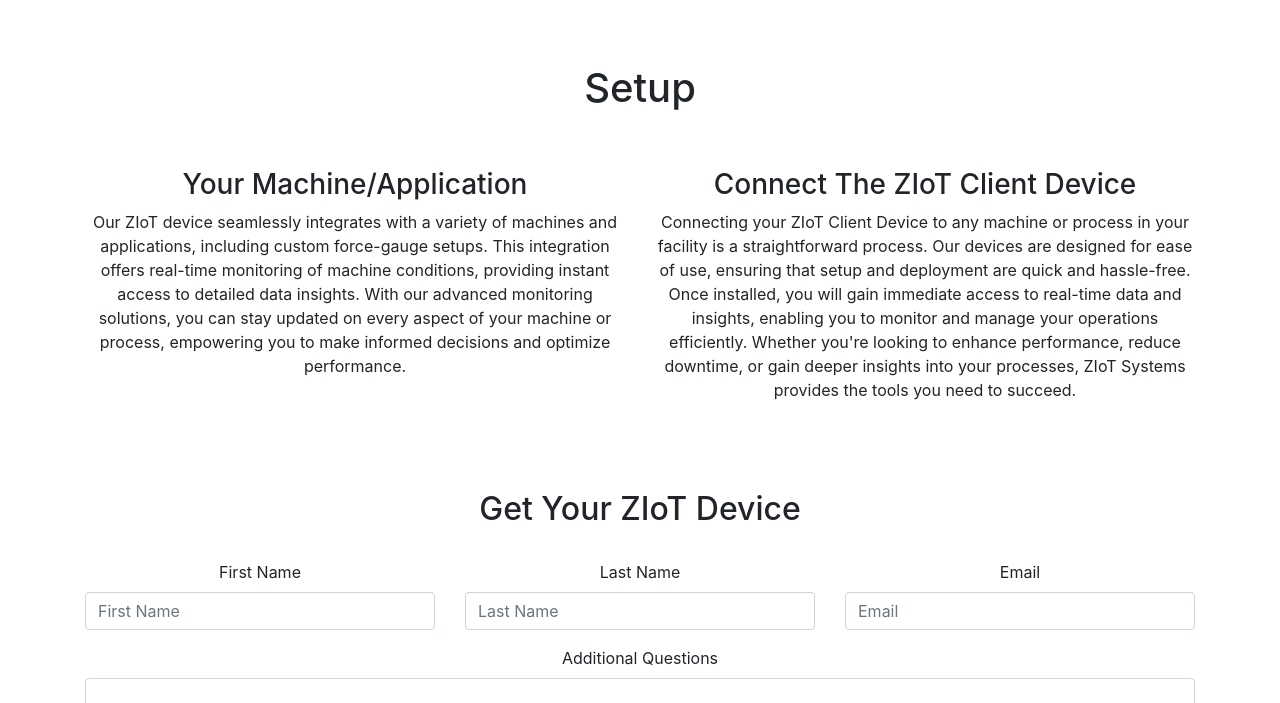
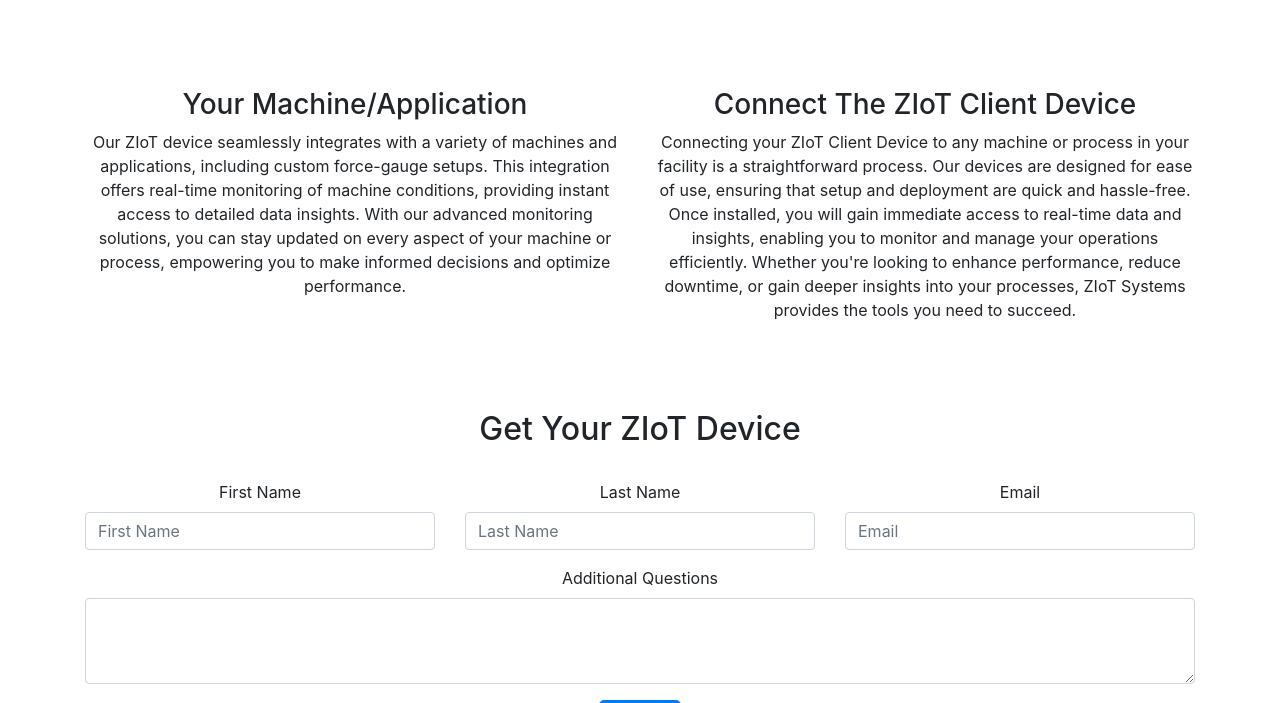
Before and after one commit to ZIoT-Systems/ZIoT-Systems.github.io, a Jekyll site: the page howitworks.html, which Jekyll copies as it is, in a window 1280 px wide and 900 px high, scrolled down 496 px, cut to the strip 197-900 px from the top of the window. Built offline with Jekyll 4.4.1, drawn with Linux system fonts in a browser that asks for light colours; a script that is not in the unit is left out.

Commit message:
updates Sat 07/27/2024  9:59:06.73

```diff
--- a/howitworks.html
+++ b/howitworks.html
@@ -116,8 +116,6 @@
     <section class="container-fluid">
         <br>
         <div class="container text-center">
-            <h1>Setup</h1>
-            <br>
             <br>
             <div class="row">
                 <div class="col-md-6">
```
